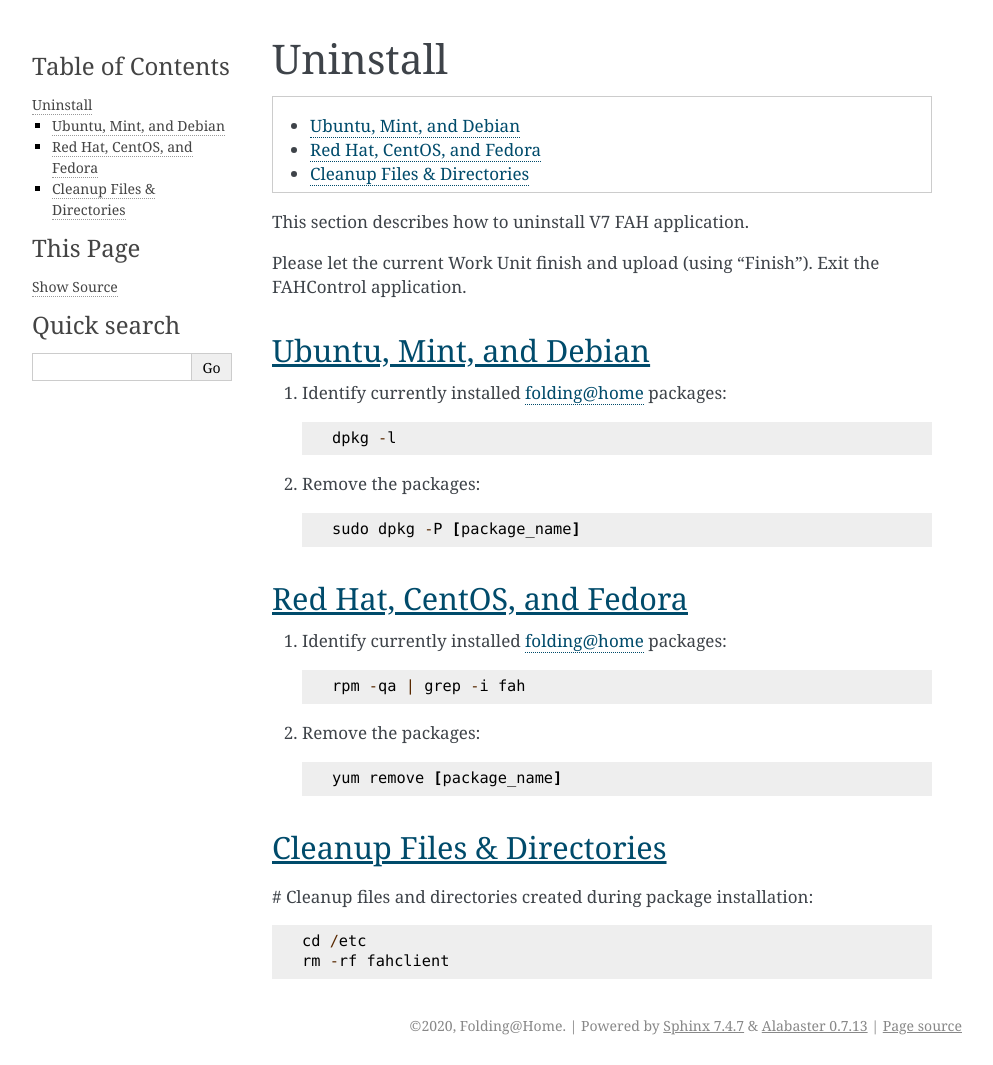
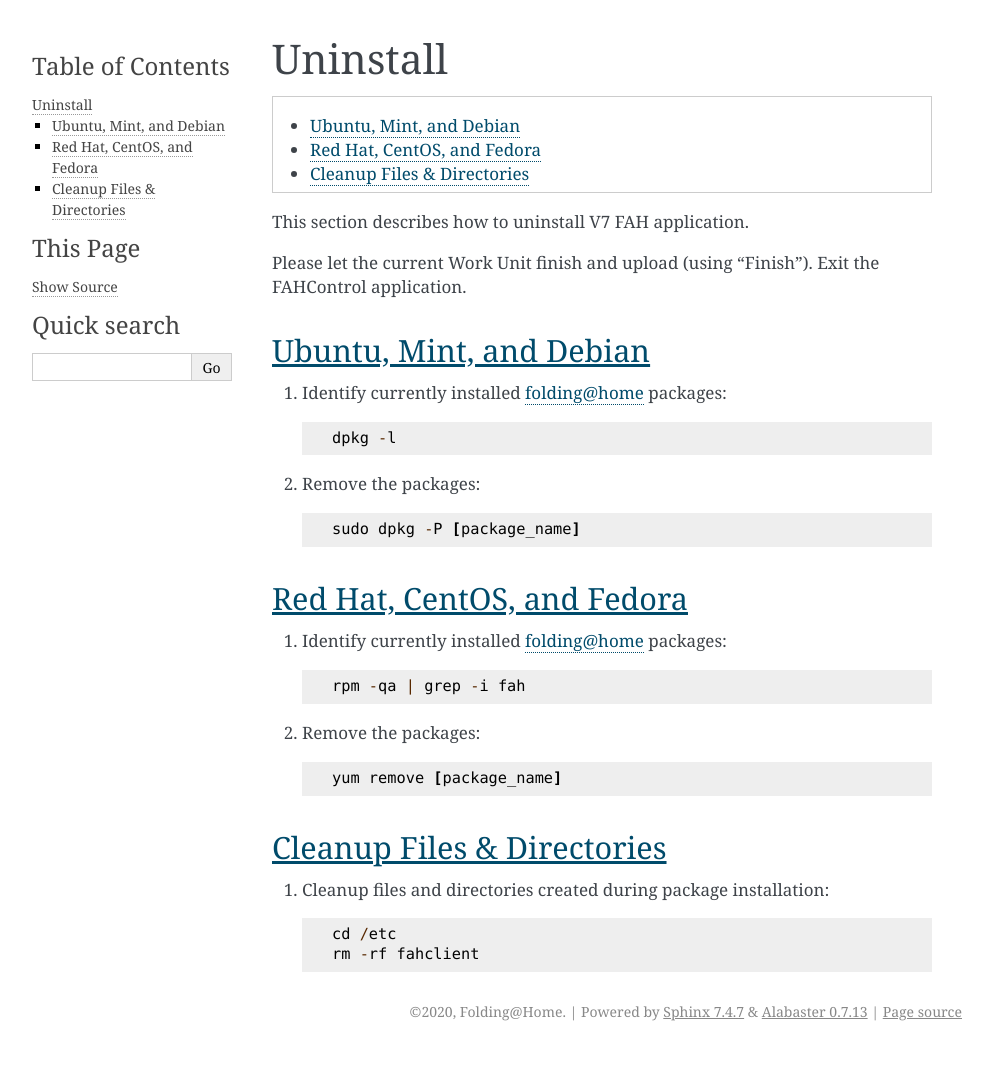
Before and after one commit to FoldingCommunity/fah-client-documentation, a Sphinx documentation site: the page built from docs/source/linux/uninstall_linux.rst, in a window 1280 px wide. Shown: the whole page, without its empty margins (148-1141 px from the left). Built offline with Sphinx 7.4.7, drawn with Linux system fonts in a browser that asks for light colours.

```diff
--- a/docs/source/linux/uninstall_linux.rst
+++ b/docs/source/linux/uninstall_linux.rst
@@ -39,7 +39,7 @@ Red Hat, CentOS, and Fedora
 Cleanup Files & Directories
 ---------------------------
 
-# Cleanup files and directories created during package installation::
+#. Cleanup files and directories created during package installation::
 
 	cd /etc
 	rm -rf fahclient
```
